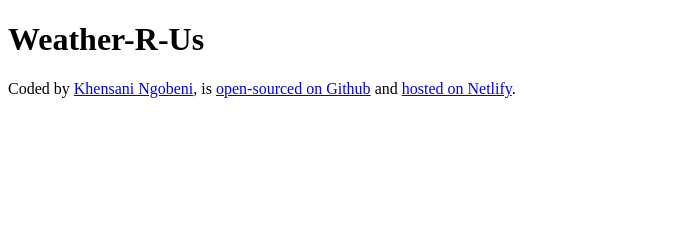
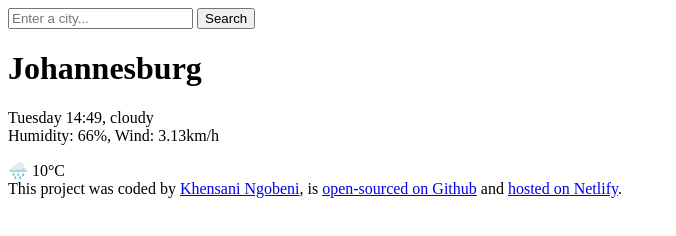
Before and after one commit to khensani8/weather-r-us, a plain HTML site: page index.html in a window 1280 px wide. Shown: the whole page, without its empty margins (0-676 px from the left). Drawn offline with Linux system fonts and the light colour scheme.

Commit message:
Added HTML to the project

```diff
--- a/index.html
+++ b/index.html
@@ -6,8 +6,24 @@
     <title>Weather-R-Us App</title>
 </head>
 <body>
-    <h1>Weather-R-Us</h1>
-    <footer>Coded by <a href="https://github.com/khensani8/" target="_blank">Khensani Ngobeni</a>,
+    <header>
+        <form>
+            <input type="search" placeholder="Enter a city..." required />
+            <input type="submit" value="Search" />
+        </form>
+    </header>
+    <main>
+        <div>
+    <h1>Johannesburg</h1>
+    <p>
+        Tuesday 14:49, cloudy
+        <br />
+        Humidity: 66%, Wind: 3.13km/h
+    </p>
+    </div>
+    <div>🌧️ 10°C</div>
+    </main>
+    <footer>This project was coded by <a href="https://github.com/khensani8/" target="_blank">Khensani Ngobeni</a>,
          is <a href="https://github.com/khensani8/weather-r-us" target="_blank">open-sourced on Github</a> and
         <a href="https://netlify.com" target="_blank">hosted on Netlify</a>.
 
```
